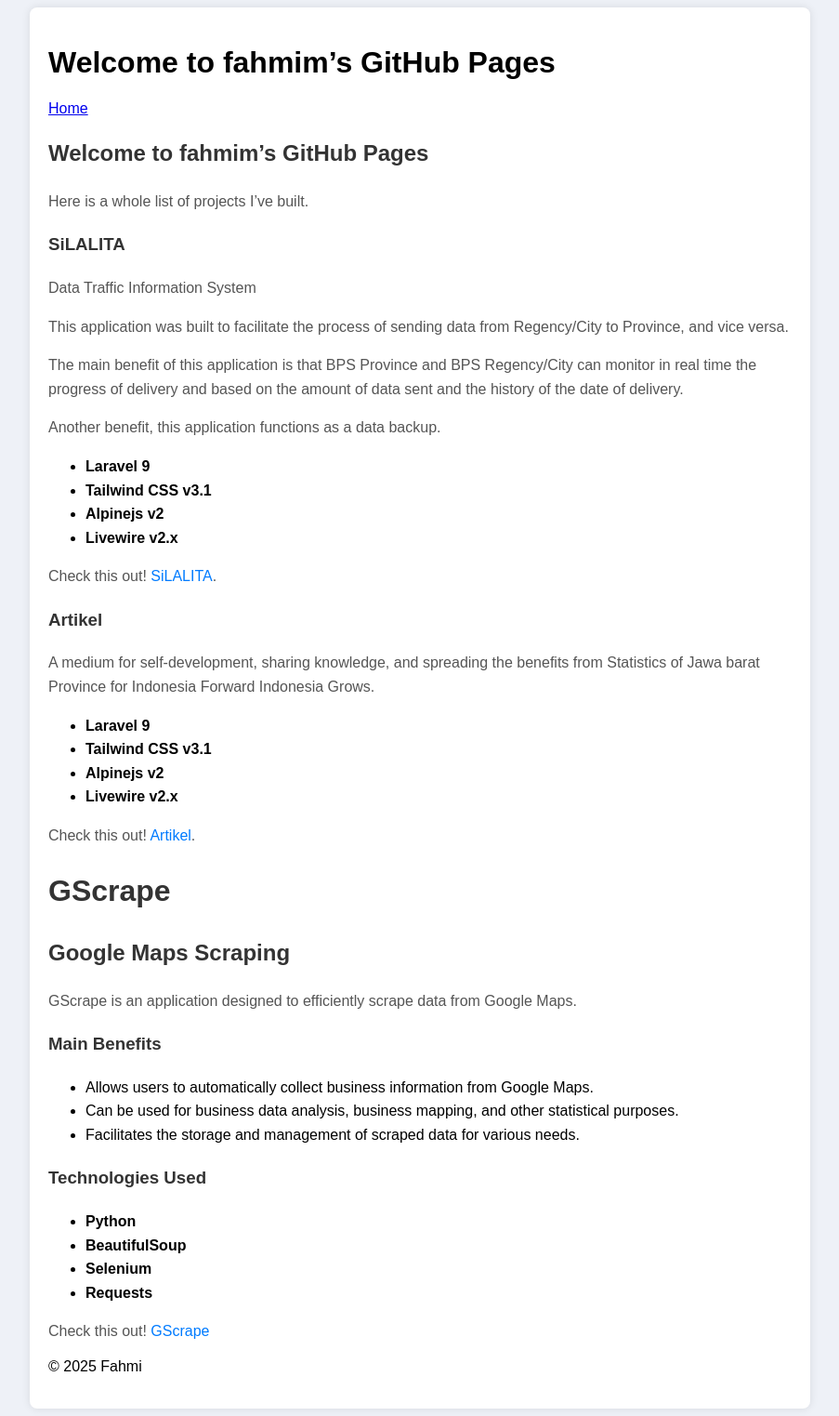
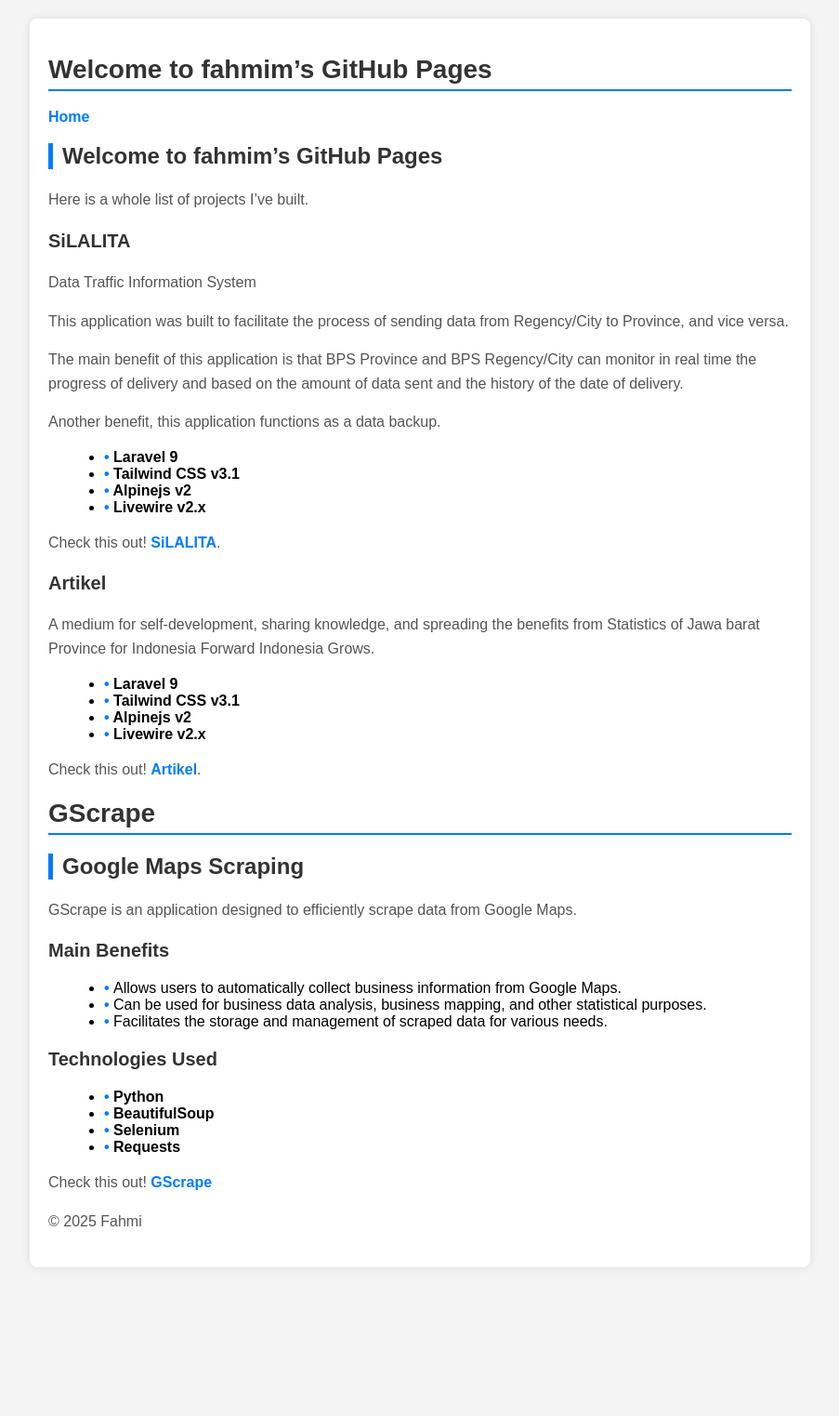
Before and after one commit to fahmimbps/fahmimbps.github.io, a Jekyll site: the page built from index.md, in a window 1280 px wide. Shown: the whole page at 93% size, without its empty margins (188-1091 px from the left). Built offline with Jekyll 4.4.1, drawn with Linux system fonts in a browser that asks for light colours; our own code applies the rules of GitHub Pages for plain Markdown files; after the commit the page ends 1383 px from its top, so only the background shows below that.

Commit message:
Update style.css

```diff
--- a/assets/css/style.css
+++ b/assets/css/style.css
@@ -1,7 +1,11 @@
+/* Styling dasar untuk Markdown */
 body {
     font-family: 'Arial', sans-serif;
-    background-color: #eef1f7;
+    background-color: #f4f4f4;
+    margin: 0;
+    padding: 20px;
 }
+
 .container {
     max-width: 800px;
     margin: auto;
@@ -10,32 +14,87 @@ body {
     border-radius: 8px;
     box-shadow: 0 0 10px rgba(0, 0, 0, 0.1);
 }
-main {
+
+/* Judul */
+h1, h2, h3, h4, h5, h6 {
+    color: #333;
+    font-weight: bold;
+}
+
+h1 {
+    font-size: 28px;
+    border-bottom: 2px solid #007BFF;
+    padding-bottom: 5px;
+}
+
+h2 {
+    font-size: 24px;
+    border-left: 5px solid #007BFF;
+    padding-left: 10px;
+}
+
+h3 {
+    font-size: 20px;
+}
+
+/* Paragraf */
+p {
+    color: #555;
     line-height: 1.6;
 }
-main h1, main h2, main h3 {
-    color: #333;
-}
-main p {
-    color: #555;
-}
-main a {
+
+/* Link */
+a {
     color: #007BFF;
     text-decoration: none;
+    font-weight: bold;
 }
-main a:hover {
+
+a:hover {
     text-decoration: underline;
 }
-main code {
+
+/* Daftar (List) */
+ul, ol {
+    margin-left: 20px;
+}
+
+ul li::before {
+    content: "• ";
+    color: #007BFF;
+    font-weight: bold;
+}
+
+/* Blok Kode */
+pre {
+    background: #272822;
+    color: #f8f8f2;
+    padding: 15px;
+    border-radius: 5px;
+    overflow-x: auto;
+}
+
+code {
     background: #eee;
-    padding: 2px 5px;
+    padding: 3px 5px;
     border-radius: 5px;
     font-family: "Courier New", monospace;
 }
-main pre {
-    background: #272822;
-    color: #f8f8f2;
+
+/* Tabel */
+table {
+    width: 100%;
+    border-collapse: collapse;
+    margin-top: 20px;
+}
+
+th, td {
+    border: 1px solid #ddd;
     padding: 10px;
-    border-radius: 5px;
-    overflow-x: auto;
+    text-align: left;
 }
+
+th {
+    background: #007BFF;
+    color: white;
+}
```
